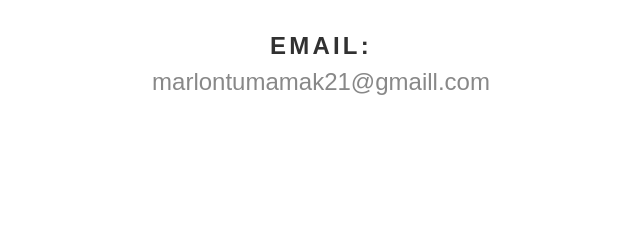
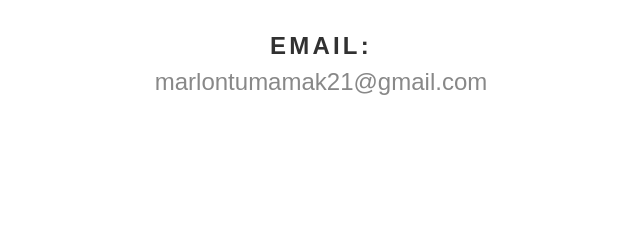
Before and after one commit to LonnMarr1/LonnMarr1.github.io, a plain HTML site: page index.html in a window 1280 px wide. Shown: the part 1818-2058 px from the top of the page, 319-959 px from the left. Drawn offline with Linux system fonts and the light colour scheme.

Commit message:
Update index.html

```diff
--- a/index.html
+++ b/index.html
@@ -93,7 +93,7 @@
                     </li>
                     <li>
                         <strong>Email:</strong>
-                        <span>marlontumamak21@gmaill.com</span>
+                        <span>marlontumamak21@gmail.com</span>
                     </li>
 
                 </ul>
```
